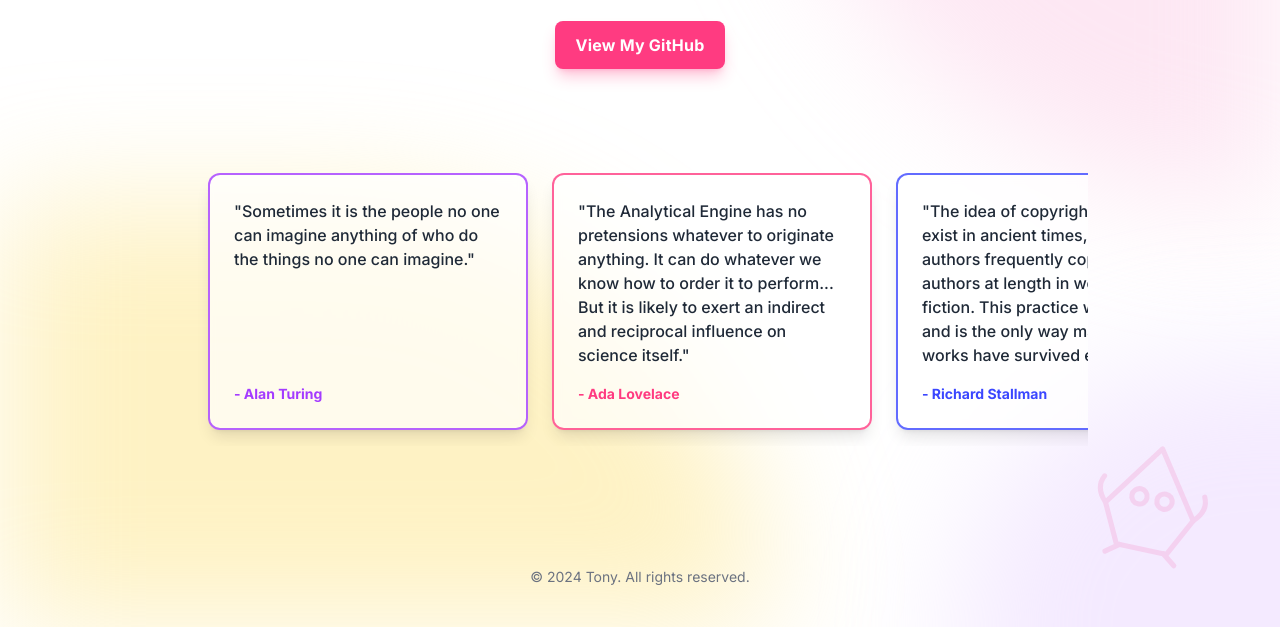
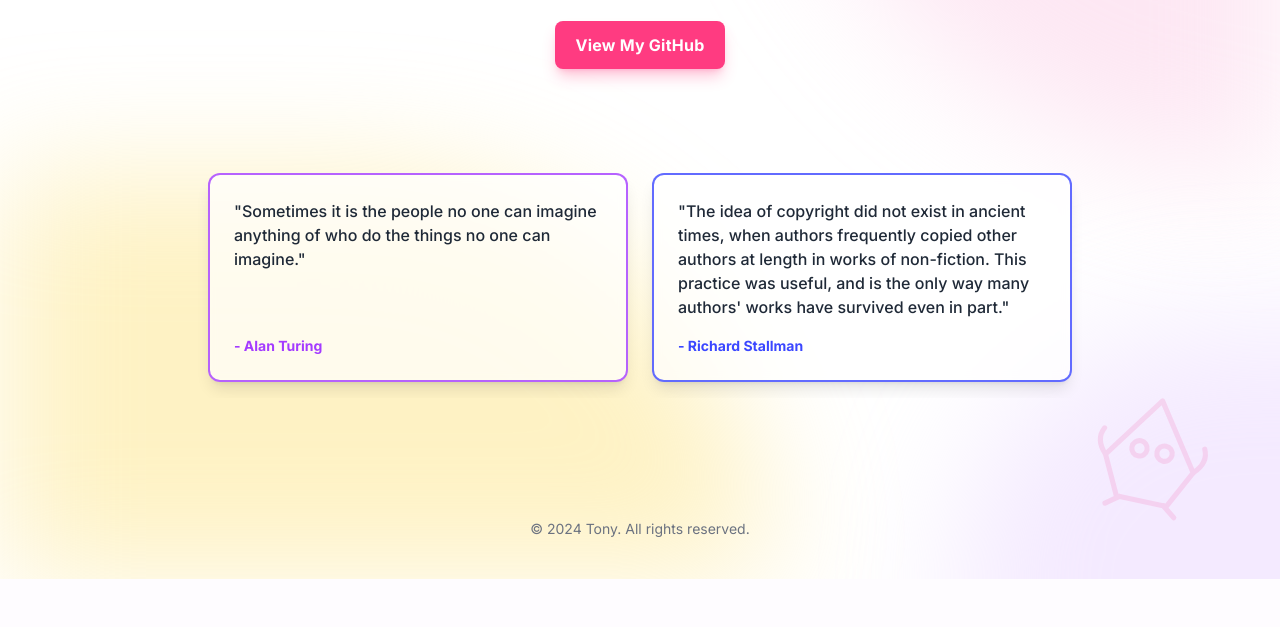
Before and after one commit to anthonyc-r/anthonyc-r.github.io, a plain HTML site: page index.html in a window 1280 px wide. Shown: the part 428-1055 px from the top of the page. After the commit the page ends 1007 px from the top, so only its background shows below. Drawn offline with nearby package versions, Linux system fonts and the light colour scheme.

Commit message:
remove quote for space

```diff
--- a/index.html
+++ b/index.html
@@ -99,21 +99,27 @@
 </div>
 </div>
 </div>
+<!-- Updated quotes section only -->
 <div class="w-full">
-<div class="flex overflow-x-auto [-ms-scrollbar-style:none] [scrollbar-width:none] [&amp;::-webkit-scrollbar]:hidden">
+<div class="flex overflow-x-auto [-ms-scrollbar-style:none] [scrollbar-width:none] [&::-webkit-scrollbar]:hidden">
 <div class="flex w-full items-stretch p-4 gap-6 flex-nowrap">
+
+<!-- Alan Turing Quote -->
 <div class="flex h-full flex-1 flex-col justify-between gap-4 rounded-xl min-w-full md:min-w-80 bg-white/70 backdrop-blur-sm p-6 border-2 border-funky-purple/80 shadow-lg transform hover:-translate-y-2 transition-transform duration-300">
-<p class="text-gray-800 text-base font-medium leading-normal">"Sometimes it is the people no one can imagine anything of who do the things no one can imagine."</p>
+<p class="text-gray-800 text-base font-medium leading-normal">
+"Sometimes it is the people no one can imagine anything of who do the things no one can imagine."
+</p>
 <p class="text-funky-purple text-sm font-bold leading-normal">- Alan Turing</p>
 </div>
-<div class="flex h-full flex-1 flex-col justify-between gap-4 rounded-xl min-w-full md:min-w-80 bg-white/70 backdrop-blur-sm p-6 border-2 border-primary/80 shadow-lg transform hover:-translate-y-2 transition-transform duration-300">
-<p class="text-gray-800 text-base font-medium leading-normal">"The Analytical Engine has no pretensions whatever to originate anything. It can do whatever we know how to order it to perform... But it is likely to exert an indirect and reciprocal influence on science itself."</p>
-<p class="text-primary text-sm font-bold leading-normal">- Ada Lovelace</p>
-</div>
+
+<!-- Richard Stallman Quote -->
 <div class="flex h-full flex-1 flex-col justify-between gap-4 rounded-xl min-w-full md:min-w-80 bg-white/70 backdrop-blur-sm p-6 border-2 border-funky-blue/80 shadow-lg transform hover:-translate-y-2 transition-transform duration-300">
-<p class="text-gray-800 text-base font-medium leading-normal">"The idea of copyright did not exist in ancient times, when authors frequently copied other authors at length in works of non-fiction. This practice was useful, and is the only way many authors' works have survived even in part."</p>
+<p class="text-gray-800 text-base font-medium leading-normal">
+"The idea of copyright did not exist in ancient times, when authors frequently copied other authors at length in works of non-fiction. This practice was useful, and is the only way many authors' works have survived even in part."
+</p>
 <p class="text-funky-blue text-sm font-bold leading-normal">- Richard Stallman</p>
 </div>
+
 </div>
 </div>
 </div>
```
